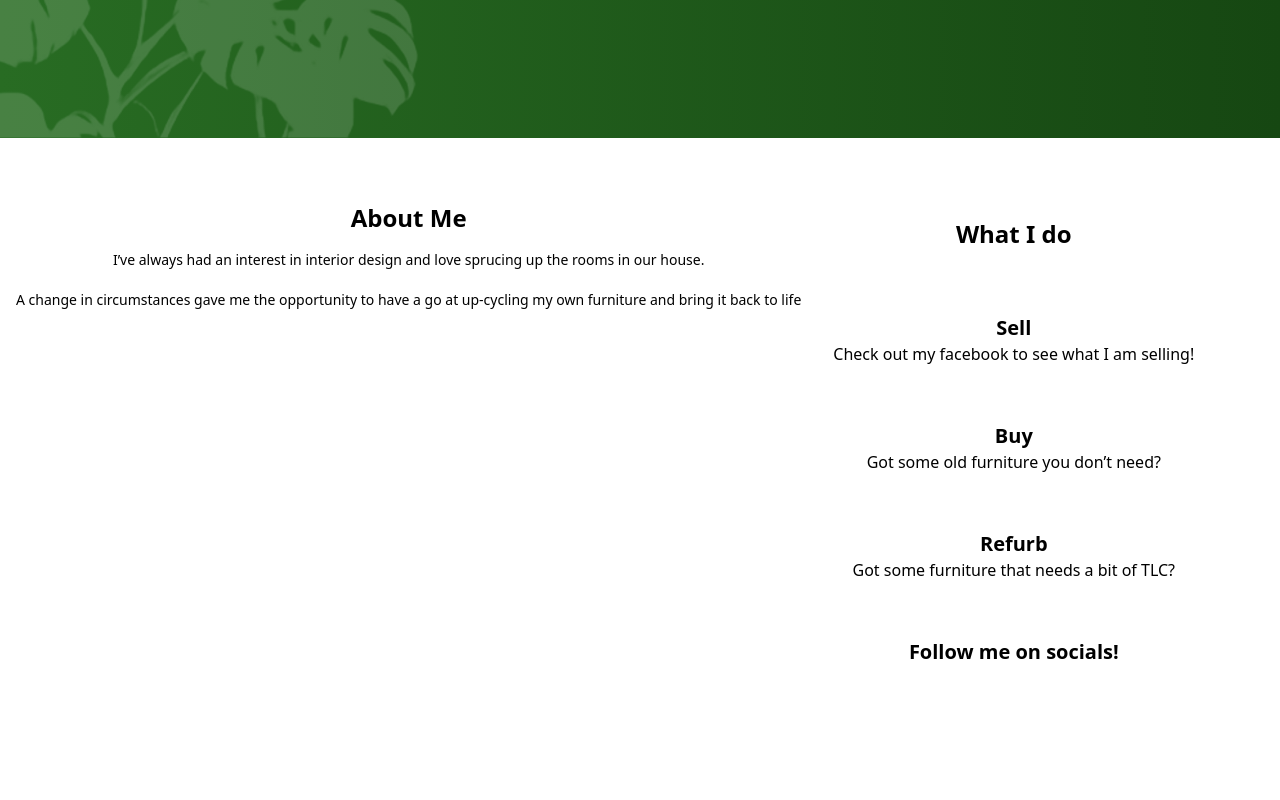
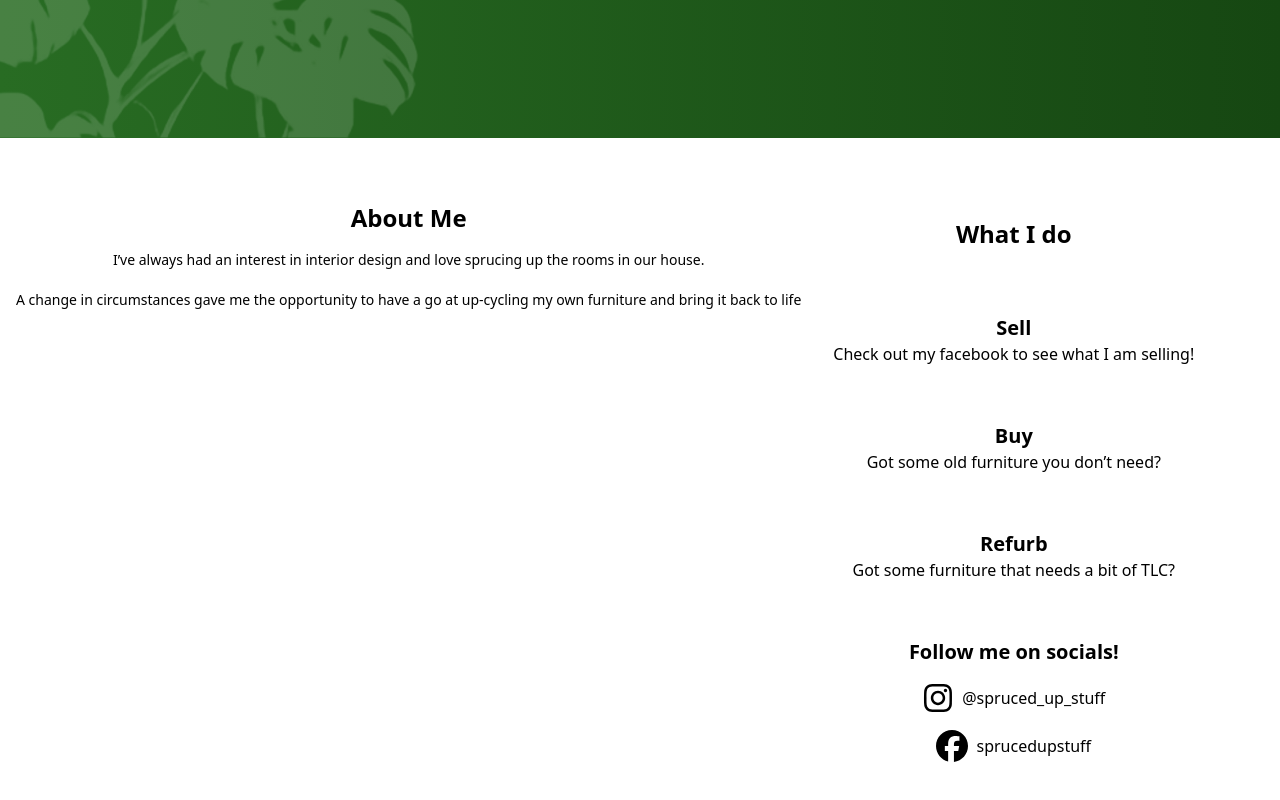
Before and after one commit to Dylanos03/SprucedUpStuff, a React (Create React App) app: page / in a window 1280 px wide. Shown: the part 662-1462 px from the top of the page. Before the commit the page ends 1376 px from the top, so only its background shows below. Built offline with nearby package versions, Linux system fonts and the light colour scheme.

Commit message:
About Content Added

```diff
--- a/package.json
+++ b/package.json
@@ -4,6 +4,7 @@
   "private": true,
   "dependencies": {
     "@fortawesome/fontawesome-svg-core": "^6.4.2",
+    "@fortawesome/free-brands-svg-icons": "^6.4.2",
     "@fortawesome/free-solid-svg-icons": "^6.4.2",
     "@fortawesome/react-fontawesome": "^0.2.0",
     "@testing-library/jest-dom": "^5.17.0",
--- a/src/Components/About/About.jsx
+++ b/src/Components/About/About.jsx
@@ -5,6 +5,7 @@ import {
   faSterlingSign,
   faPaintBrush,
 } from "@fortawesome/free-solid-svg-icons";
+import { faInstagram, faFacebook } from "@fortawesome/free-brands-svg-icons";
 
 function About() {
   return (
@@ -51,7 +52,27 @@ function About() {
             <p>Got some furniture that needs a bit of TLC?</p>
           </div>
           <div className="py-4">
-            <h3 className="text-xl font-semibold">Follow me on socials!</h3>
+            <div className="pb-2">
+              <h3 className="text-xl font-semibold">Follow me on socials!</h3>
+            </div>
+            <div className="flex justify-center gap-2 items-center py-2">
+              <FontAwesomeIcon
+                icon={faInstagram}
+                color="Black"
+                className="h-8 w-8 cursor-pointer"
+                href="https://www.instagram.com/spruced_up_stuff/?hl=en"
+              />
+              <p>@spruced_up_stuff</p>
+            </div>
+            <div className="flex justify-center gap-2 items-center py-2">
+              <FontAwesomeIcon
+                icon={faFacebook}
+                color="Black"
+                className="h-8 w-8 cursor-pointer"
+                href="https://www.facebook.com/SprucedUpStuff"
+              />
+              <p>sprucedupstuff</p>
+            </div>
           </div>
         </div>
       </div>
--- a/src/Components/Navbar/Navbar.jsx
+++ b/src/Components/Navbar/Navbar.jsx
@@ -10,7 +10,7 @@ function Navbar() {
   const [icon, setIcon] = useState(faBars);
   const [scrolled, setScrolled] = useState(false);
 
-  function handleClick() {
+  const handleClick = () => {
     const Dropdown = DropdownRef.current;
     const Navbar = NavbarRef.current;
     Dropdown.classList.toggle("hidden");
@@ -22,33 +22,32 @@ function Navbar() {
         Navbar.classList.remove("bg-ForestGreen-500");
       }
     }
+  };
+
+  function navChange() {
+    const Dropdown = DropdownRef.current;
+    const Navbar = NavbarRef.current;
+    if (window.scrollY >= 90) {
+      setScrolled(true);
+    } else {
+      setScrolled(false);
+    }
   }
 
-  // function navChange() {
-  //   const Dropdown = DropdownRef.current;
-  //   const Navbar = NavbarRef.current;
-  //   if (window.scrollY >= 90) {
-  //     setScrolled(true);
-  //   } else {
-  //     setScrolled(false);
-  //   }
-  //   if (scrolled) {
-  //     Navbar.classList.add("bg-ForestGreen-500");
-  //   } else {
-  //     Navbar.classList.remove("bg-ForestGreen-500");
-  //   }
-  // }
-
-  // window.addEventListener("scroll", navChange);
+  window.addEventListener("scroll", navChange);
 
   const DropdownRef = useRef(null);
   const NavbarRef = useRef(null);
 
   return (
-    <nav id="Navbar" className=" fixed top-0 z-50  w-full duration-100 ">
+    <nav id="Navbar" className={" fixed top-0 z-50  w-full duration-100 "}>
       <div
         ref={NavbarRef}
-        className="min-w-screen-xl lg:flex flex-wrap items-center justify-evenly mx-auto p-4 gap-24 align-middle absolute w-full duration-100"
+        className={
+          scrolled
+            ? "min-w-screen-xl lg:flex flex-wrap items-center justify-evenly mx-auto p-4 gap-24 align-middle absolute w-full duration-100 bg-ForestGreen-500"
+            : "min-w-screen-xl lg:flex flex-wrap items-center justify-evenly mx-auto p-4 gap-24 align-middle absolute w-full duration-100"
+        }
       >
         <div className="flex justify justify-between">
           <img src={Logo} alt="" className="h-8" />
```
Also changed, not shown: 1 other file (tests, documents, lock files or other folders).
